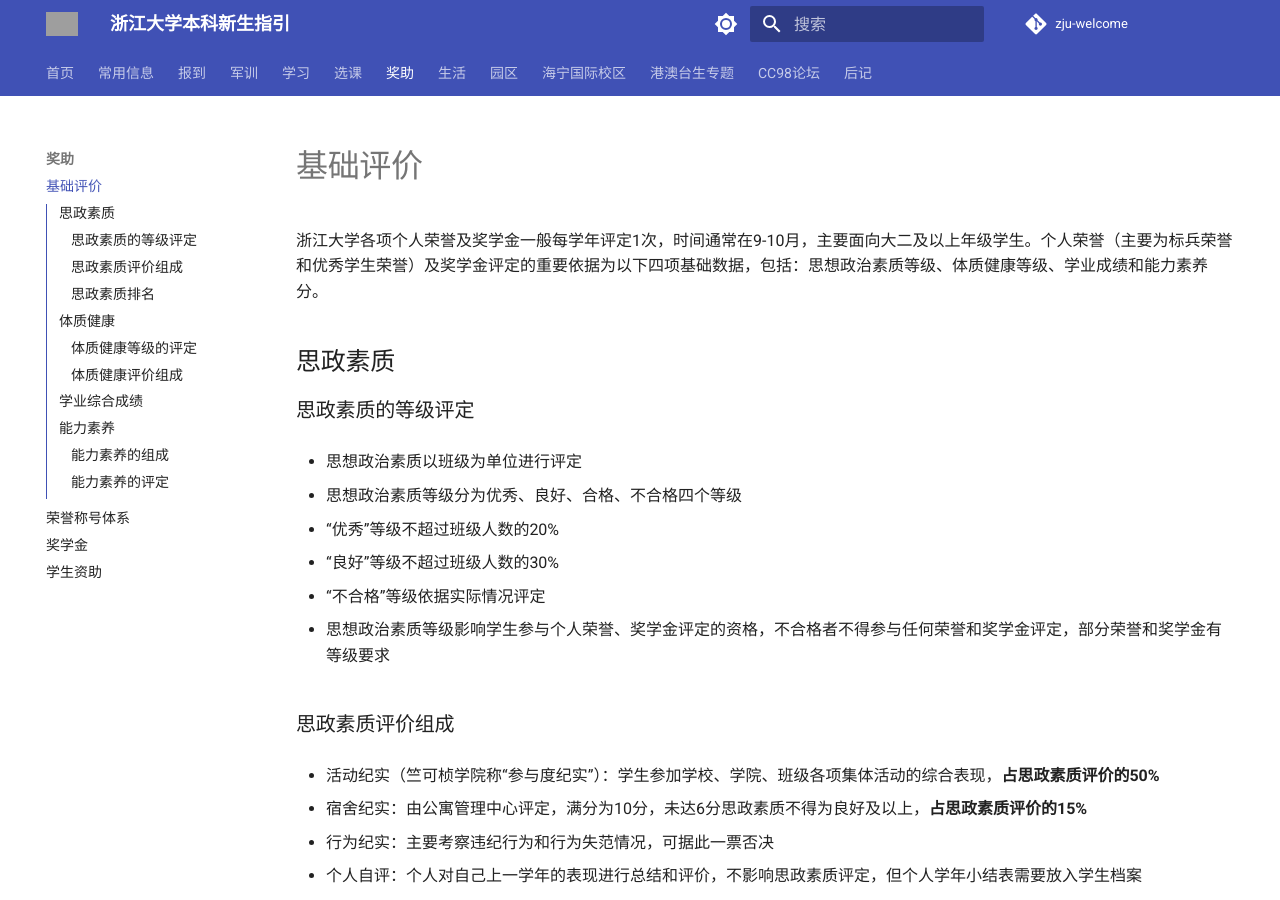
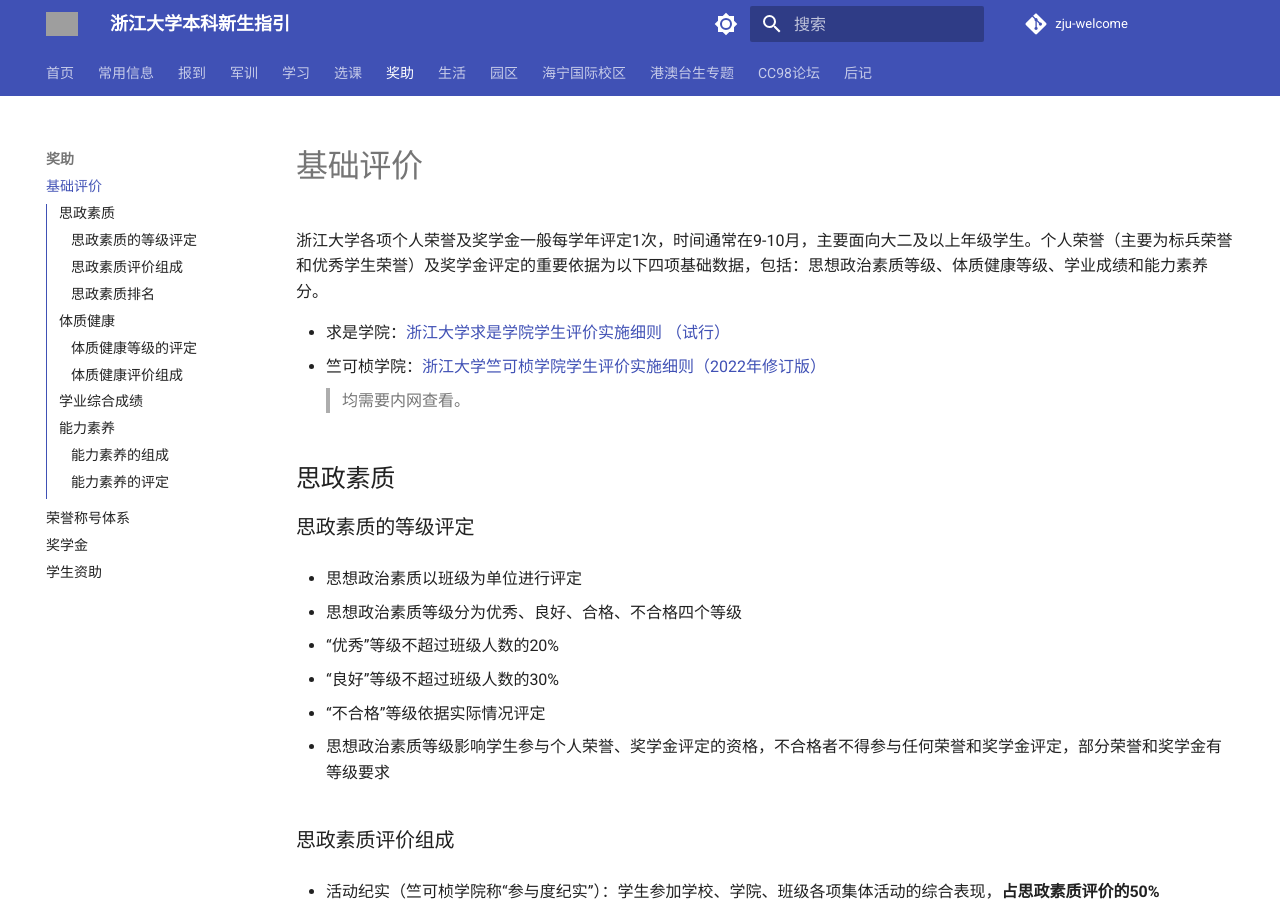
Before and after one commit to mini-full/zju-welcome, an MkDocs documentation site: the page built from docs/awards&grants/evaluation.md, in a window 1280 px wide and 900 px high. Built offline with MkDocs 1.6.1 and Material for MkDocs 9.7.7, drawn with Linux system fonts in a browser that asks for light colours; comment, search, counter and statistics services are not loaded; some of the changed text lies outside the part shown; grey boxes are pictures that could not be loaded.

Commit message:
更新求是学院评价细则 (#84)
* 更新求是学院评价细则

* Update evaluation.md

---------

Co-authored-by: Kaixuan Wang <53207038+mini-full@users.noreply.github.com>

```diff
--- a/docs/awards&grants/evaluation.md
+++ b/docs/awards&grants/evaluation.md
@@ -1,6 +1,10 @@
 # 基础评价
 
 浙江大学各项个人荣誉及奖学金一般每学年评定1次，时间通常在9-10月，主要面向大二及以上年级学生。个人荣誉（主要为标兵荣誉和优秀学生荣誉）及奖学金评定的重要依据为以下四项基础数据，包括：思想政治素质等级、体质健康等级、学业成绩和能力素养分。
+
+- 求是学院：[浙江大学求是学院学生评价实施细则 （试行）](http://qsxy.zju.edu.cn/2018/0509/c30811a1280604/page.psp)
+- 竺可桢学院：[浙江大学竺可桢学院学生评价实施细则（2022年修订版）](http://office.ckc.zju.edu.cn/2023/0215/c35002a2715999/page.psp)
+  > 均需要内网查看。
 
 ## 思政素质
 
```
Also changed, not shown: other parts of docs/awards&grants/evaluation.md (+0 -2 lines).
